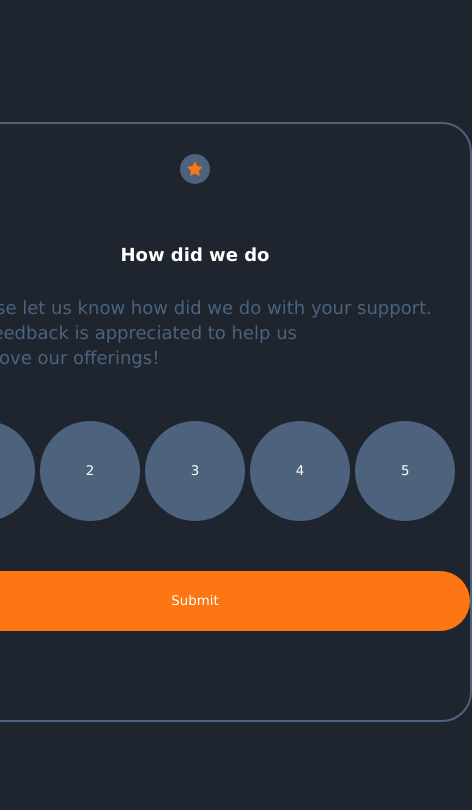
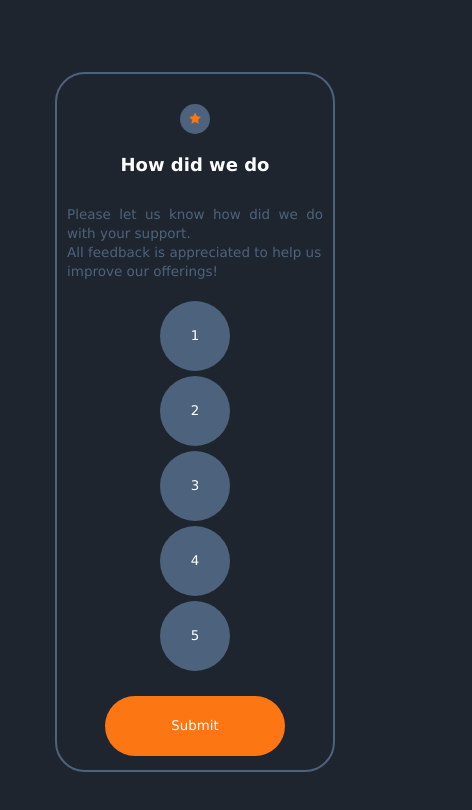
Before and after one commit to Coptan99/rating, a plain HTML site: page index.html in a window 390 px wide. Shown: the whole page, 472 px wide, since content can reach past the window. Drawn offline with Linux system fonts and the light colour scheme.

Commit message:
Add responisve support

```diff
--- a/main.css
+++ b/main.css
@@ -47,7 +47,7 @@ h1 {
 }
 
 h4 {
-    font-size: 18px;
+    font-size: 1.125em;
     font-weight: 100;
     color: #4d637d;
     text-align: justify;
@@ -71,10 +71,6 @@ h4 {
     background-color: #fc7613;
 }
 
-.btn button:visited {
-    background-color: #fc7613;
-}
-
 .submit button {
     height: 60px;
     width: 550px;
@@ -83,3 +79,53 @@ h4 {
     color: white;
     border-radius: 30px;
 }
+
+@media (max-width:1023px) {
+    body {
+        font-size: 14px;
+    }
+}
+
+@media (max-width:641px) {
+    body {
+        font-size: 12px;
+    }
+
+    .star {
+        margin-bottom: 20px;
+    }
+
+    .container {
+        width: 280px;
+        height: 700px;
+    }
+
+    h4 {
+        margin: 0 10px;
+    }
+
+    .btn {
+        margin: 20px 0px;
+        display: flex;
+        flex-direction: column;
+    }
+
+    .btn button {
+        background-color: #4d637d;
+        color: white;
+        width: 70px;
+        height: 70px;
+        border-radius: 100%;
+        border: none;
+        margin-bottom: 5px;
+    }
+
+    .submit button {
+        height: 60px;
+        width: 180px;
+        background-color: #fc7613;
+        border: none;
+        color: white;
+        border-radius: 30px;
+    }
+}
```
